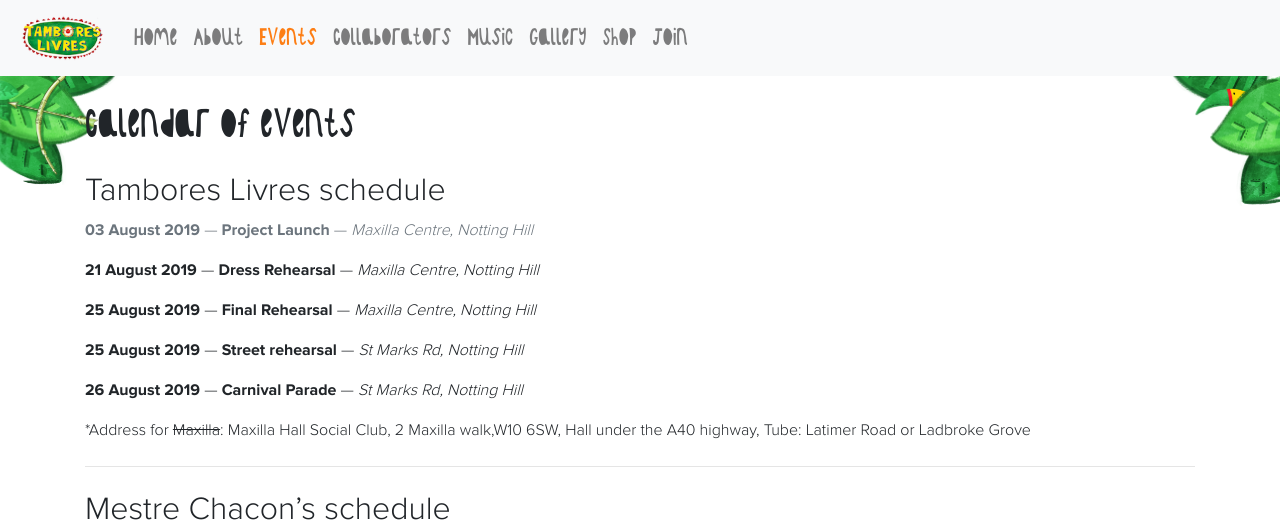
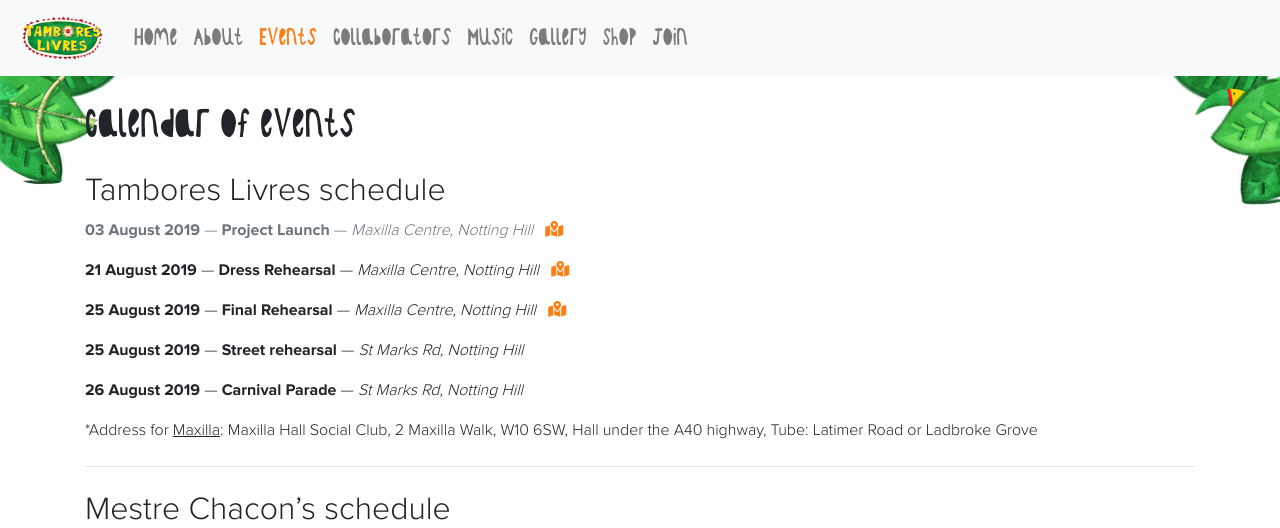
Before and after one commit to tamboreslivres/tamboreslivres.github.io, a Jekyll site: the page built from events.md, in a window 1280 px wide and 1031 px high. Shown: the top 528 px of the window. Built offline with Jekyll 4.4.1, drawn with Linux system fonts in a browser that asks for light colours; nearby versions of some CDN libraries.

Commit message:
added event map

```diff
--- a/_data/events.yml
+++ b/_data/events.yml
@@ -2,16 +2,19 @@
   date: 2019-08-03
   time: 1pm
   location: Maxilla Centre, Notting Hill
+  map: https://goo.gl/maps/HK3NPx8zw7H12YVB9
 
 - name: Dress Rehearsal
   date: 2019-08-21
   time: 1pm
   location: Maxilla Centre, Notting Hill
+  map: https://goo.gl/maps/HK3NPx8zw7H12YVB9
 
 - name: Final Rehearsal
   date: 2019-08-25
   time: 1pm
   location: Maxilla Centre, Notting Hill
+  map: https://goo.gl/maps/HK3NPx8zw7H12YVB9
 
 - name: Street rehearsal
   date: 2019-08-25
--- a/events.md
+++ b/events.md
@@ -7,9 +7,9 @@
 ---
 ## Tambores Livres schedule
 {% for event in site.data.events %}
-<span class="date" value="{{event.date}}">**{{event.date | date: '%d %B %Y'}}** — **{{event.name}}** — *{{event.location}}*</span>
+<span class="date" value="{{event.date}}">**{{event.date | date: '%d %B %Y'}}** — **{{event.name}}** — *{{event.location}}* {% if event.map %} <a class="mx-2" href="{{event.map}}" target="_blank"><i class="fas fa-map-marked-alt"></i></a>{% endif%}</span>
 {% endfor %}
-*Address for ~~Maxilla~~: Maxilla Hall Social Club, 2 Maxilla walk,W10 6SW, Hall under the A40 highway, Tube: Latimer Road or Ladbroke Grove
+*Address for <u>Maxilla</u>: Maxilla Hall Social Club, 2 Maxilla Walk, W10 6SW, Hall under the A40 highway, Tube: Latimer Road or Ladbroke Grove
 <hr class="my-4"/>
 
 ## Mestre Chacon’s schedule
```
Also changed, not shown: music.md (+1 -1 lines).
